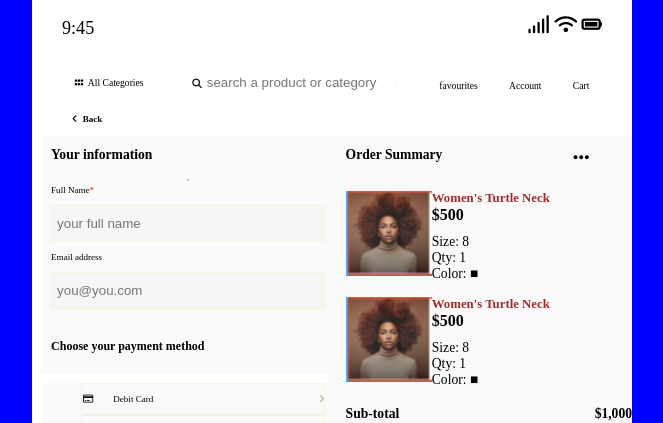
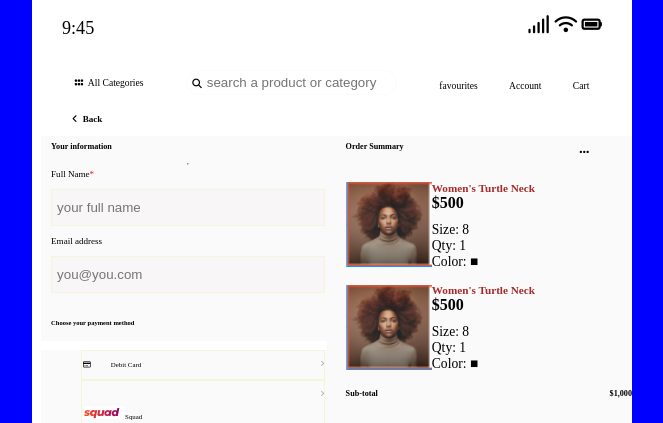
Before and after one commit to frace-engineering/responsive-page, a plain HTML site: page index.html in a window 1280 px wide. Shown: the top 423 px of the page, without its empty margins (308-971 px from the left). Drawn offline with Linux system fonts and the light colour scheme.

Commit message:
changed h2 font-size

```diff
--- a/index.css
+++ b/index.css
@@ -67,17 +67,28 @@ body{
 }
 .column2{
     flex:1;
-    width:40%;
+    width:45%;
     margin:0 auto;
     background-color:rgba(211, 208, 208, 0.1);
 }
+.column1 h2{
+    font-size:0.9em
+}
+.column2 h2{
+    font-size:0.9em;
+
+}
+.column1 li{
+    font-size:0.76em;
+}
 .description ul li:nth-child(1){
-    font-size:0.8rem;
+    font-size:0.7rem;
     color:brown;
     font-weight:800;
+    padding-top:0.4em;
 }
 .visible li:nth-child(2){
-    font-size:1.3em;
+    font-size:1em;
     color:black;
     font-weight:900;
 }
@@ -92,7 +103,7 @@ body{
 }
 .order i{
     padding-top: 0.21em;
-    font-size:2em;
+    font-size:1.2em;
 }
 .image{
     display:flex;
@@ -127,7 +138,7 @@ img{
 }
 .payment-method{
     padding:10px 10px;
-    font-size:0.5rem;
+    font-size:0.8em;
 }
 .total{
     line-height: 10px;
```
